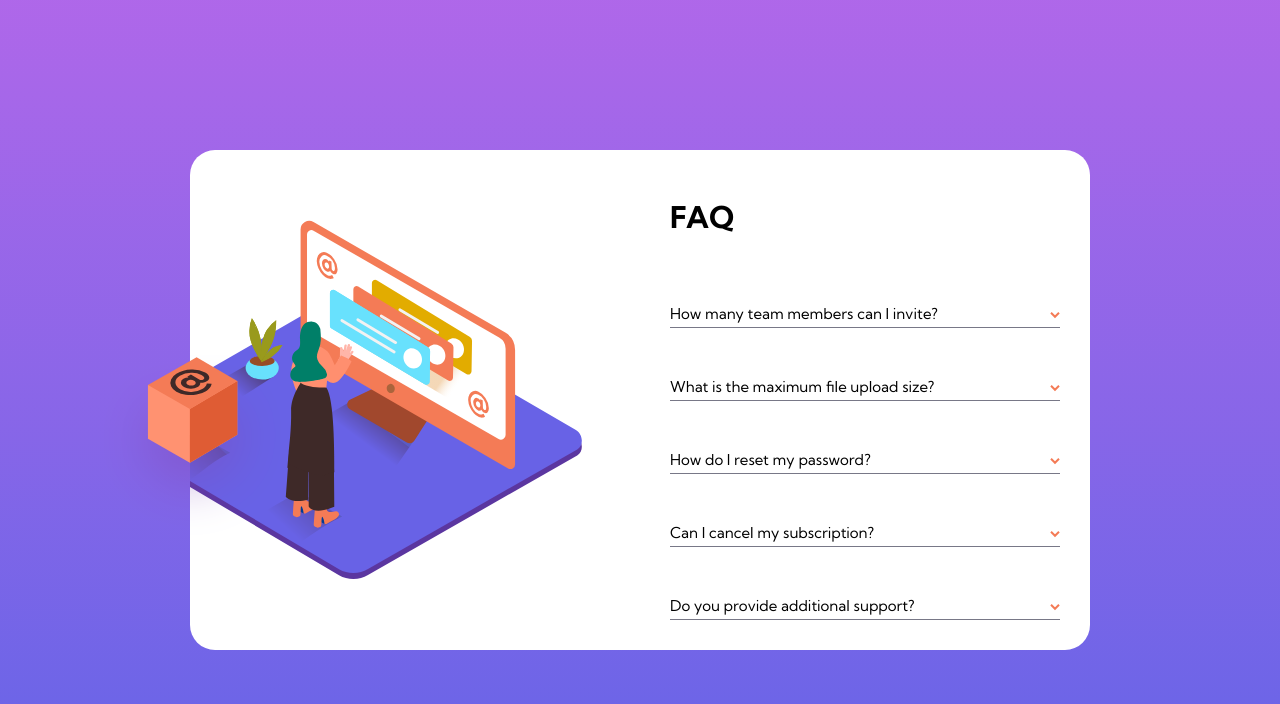
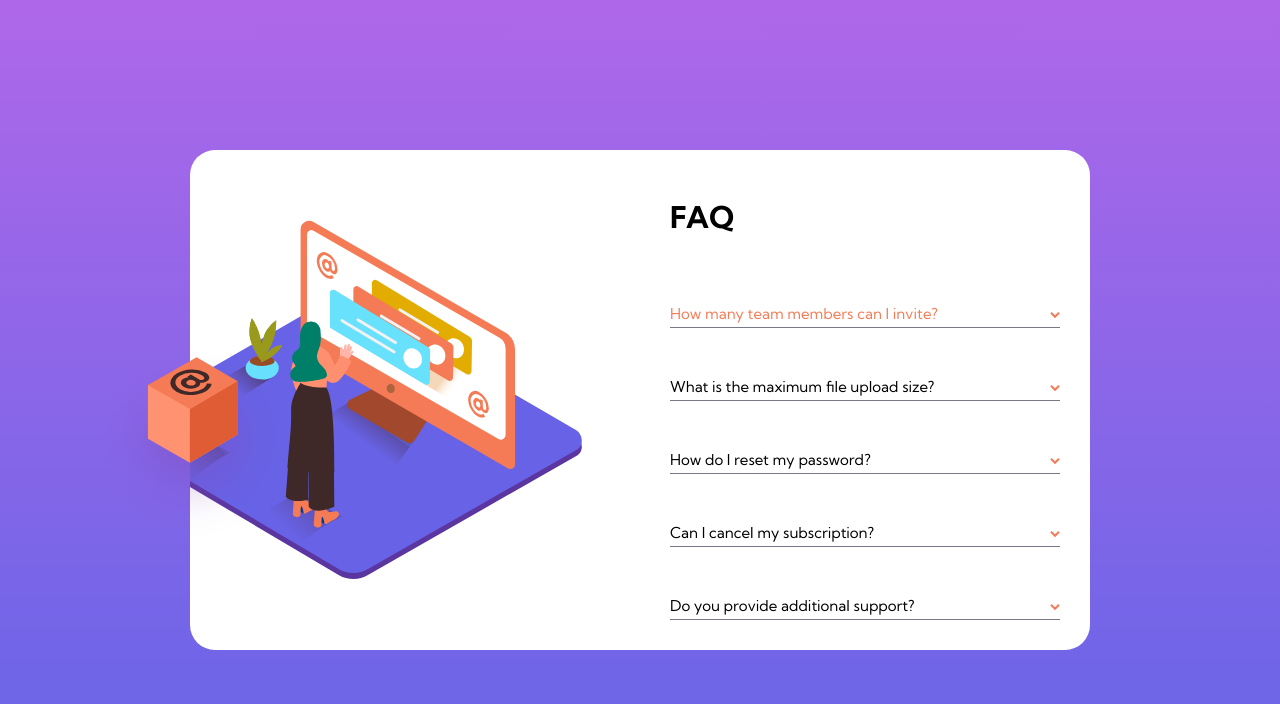
Before and after one commit to Schorleftw/FAQ-accordion-card, a plain HTML site: page index.html in a window 1280 px wide. In both pictures the pointer is over the button "How many team members can I invite?". Drawn offline with Linux system fonts and the light colour scheme.

Commit message:
active-states

```diff
--- a/css/styles.css
+++ b/css/styles.css
@@ -102,6 +102,10 @@ html, body {
     padding-bottom: 5px;
 }
 
+.collapsible:hover {
+    color: var(--text-soft-red);
+}
+
 .faq-content {
     display: none;
     overflow: hidden;
```
